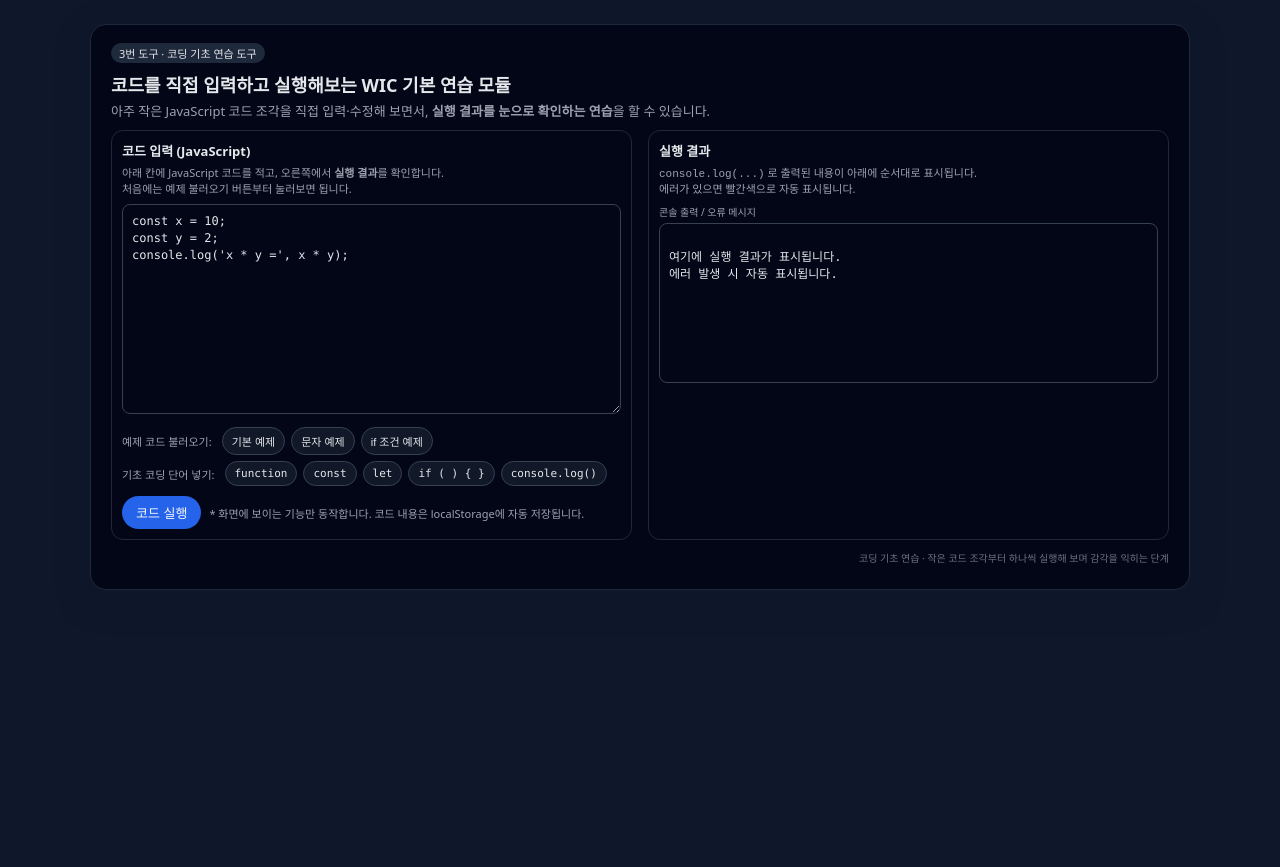
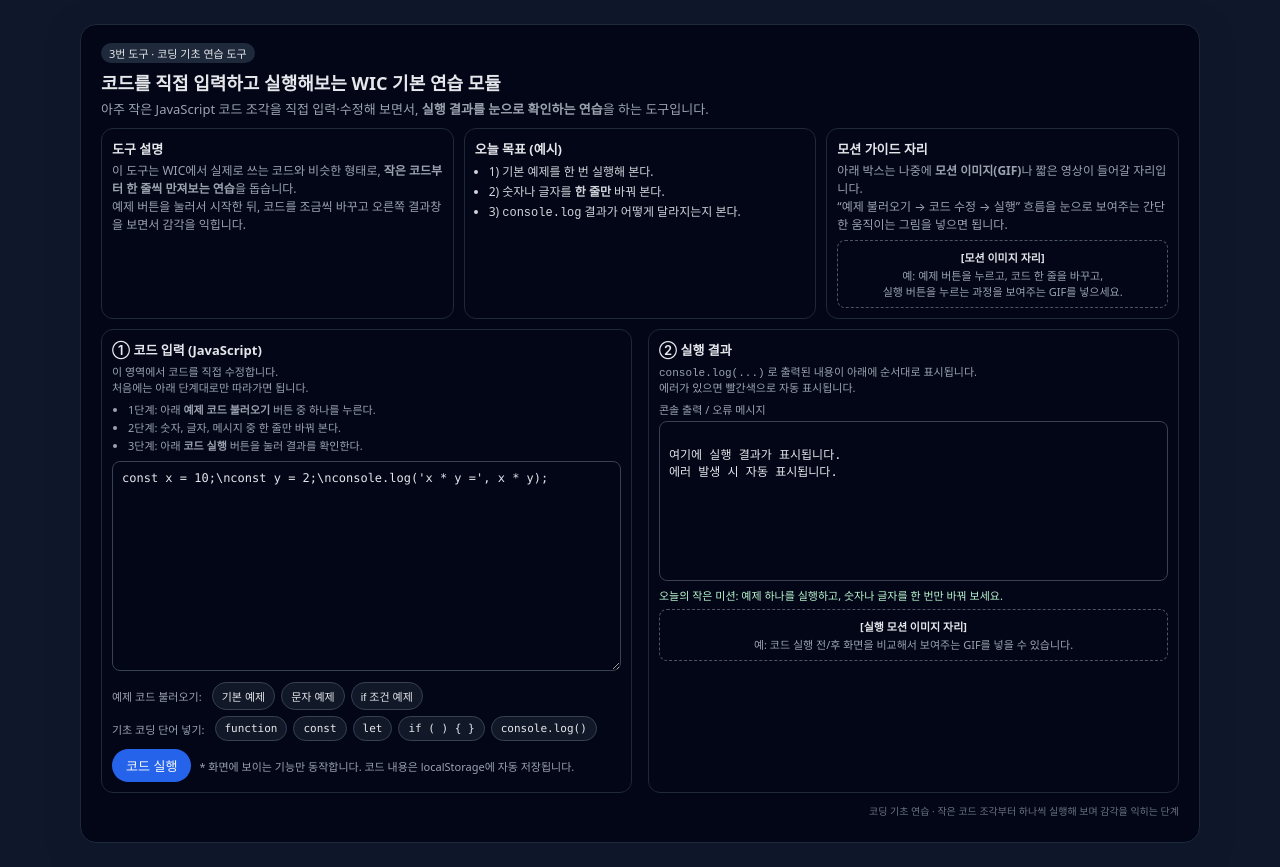
Before and after one commit to obk369369-spec/03-coding_practice, a plain HTML site: page public/index.html in a window 1280 px wide. Before the commit the page ends 800 px from the top, so only its background shows below. Drawn offline with Linux system fonts and the light colour scheme.

Commit message:
Update index.html

```diff
--- a/public/index.html
+++ b/public/index.html
@@ -13,13 +13,22 @@
       color: #e5e7eb;
     }
     .app {
-      max-width: 1100px;
+      max-width: 1120px;
       margin: 24px auto;
       padding: 16px 20px 24px;
       background: #020617;
       border-radius: 16px;
       border: 1px solid #1e293b;
       box-shadow: 0 10px 30px rgba(15,23,42,0.6);
+    }
+    .badge {
+      display: inline-block;
+      padding: 2px 8px;
+      border-radius: 999px;
+      background: #1e293b;
+      font-size: 11px;
+      color: #e5e7eb;
+      margin-bottom: 6px;
     }
     h1 {
       font-size: 18px;
@@ -30,14 +39,38 @@
       color: #9ca3af;
       margin-bottom: 10px;
     }
-    .badge {
-      display: inline-block;
-      padding: 2px 8px;
-      border-radius: 999px;
-      background: #1e293b;
-      font-size: 11px;
-      color: #e5e7eb;
-      margin-bottom: 8px;
+    .top-row {
+      display: flex;
+      flex-wrap: wrap;
+      gap: 10px;
+      margin-bottom: 10px;
+    }
+    .top-card {
+      flex: 1 1 260px;
+      min-width: 0;
+      background: #020617;
+      border-radius: 12px;
+      border: 1px solid #1f2937;
+      padding: 10px;
+    }
+    .top-title {
+      font-size: 13px;
+      font-weight: 600;
+      margin-bottom: 4px;
+    }
+    .top-text {
+      font-size: 12px;
+      color: #9ca3af;
+      line-height: 1.5;
+    }
+    .goal-list {
+      font-size: 12px;
+      margin: 4px 0 0 0;
+      padding-left: 14px;
+      color: #d1d5db;
+    }
+    .goal-list li {
+      margin-bottom: 2px;
     }
     .layout {
       display: flex;
@@ -61,7 +94,16 @@
     .panel-desc {
       font-size: 11px;
       color: #9ca3af;
-      margin-bottom: 8px;
+      margin-bottom: 6px;
+    }
+    .steps {
+      font-size: 11px;
+      color: #9ca3af;
+      margin: 6px 0 8px 0;
+      padding-left: 16px;
+    }
+    .steps li {
+      margin-bottom: 2px;
     }
     textarea {
       width: 100%;
@@ -75,9 +117,6 @@
       resize: vertical;
       font-family: "Fira Code", Consolas, monospace;
       line-height: 1.4;
-    }
-    .code-input {
-      background: #020617;
     }
     .hint-row {
       display: flex;
@@ -109,25 +148,19 @@
       padding: 7px 14px;
       border-radius: 999px;
     }
-    .btn-main:hover {
-      background: #1d4ed8;
-    }
+    .btn-main:hover { background: #1d4ed8; }
     .btn-ghost {
       background: #111827;
       color: #e5e7eb;
       border: 1px solid #374151;
     }
-    .btn-ghost:hover {
-      background: #020617;
-    }
+    .btn-ghost:hover { background: #020617; }
     .btn-chip {
       background: #111827;
       color: #e5e7eb;
       border: 1px solid #374151;
     }
-    .btn-chip:hover {
-      background: #0b1120;
-    }
+    .btn-chip:hover { background: #0b1120; }
     .btn-chip span.key {
       font-family: "Fira Code", Consolas, monospace;
       font-size: 11px;
@@ -137,7 +170,7 @@
       flex-wrap: wrap;
       gap: 8px;
       align-items: center;
-      margin-top: 10px;
+      margin-top: 8px;
     }
     .run-note {
       font-size: 11px;
@@ -159,15 +192,28 @@
       color: #9ca3af;
       margin-bottom: 4px;
     }
-    .output-ok {
-      color: #a5f3fc;
+    .output-ok { color: #a5f3fc; }
+    .output-err { color: #fecaca; }
+    .motivation {
+      font-size: 11px;
+      color: #bbf7d0;
+      margin-top: 6px;
     }
-    .output-err {
-      color: #fecaca;
+    .motion-box {
+      margin-top: 6px;
+      border-radius: 8px;
+      border: 1px dashed #4b5563;
+      padding: 8px;
+      font-size: 11px;
+      color: #9ca3af;
+      background: #020617;
+      text-align: center;
     }
-    .tag {
-      font-size: 10px;
-      color: #9ca3af;
+    .motion-title {
+      font-weight: 600;
+      font-size: 11px;
+      margin-bottom: 2px;
+      color: #e5e7eb;
     }
     footer {
       margin-top: 10px;
@@ -176,7 +222,7 @@
       text-align: right;
     }
     @media (max-width: 720px) {
-      .app { margin: 12px; padding: 12px 12px 16px; }
+      .app { margin: 10px; padding: 12px 12px 16px; }
     }
   </style>
 </head>
@@ -186,26 +232,68 @@
     <h1>코드를 직접 입력하고 실행해보는 WIC 기본 연습 모듈</h1>
     <div class="subtitle">
       아주 작은 JavaScript 코드 조각을 직접 입력·수정해 보면서,
-      <strong>실행 결과를 눈으로 확인하는 연습</strong>을 할 수 있습니다.
+      <strong>실행 결과를 눈으로 확인하는 연습</strong>을 하는 도구입니다.
     </div>
 
+    <!-- 상단: 도구 설명 + 오늘 목표 + 모션 안내 -->
+    <div class="top-row">
+      <div class="top-card">
+        <div class="top-title">도구 설명</div>
+        <div class="top-text">
+          이 도구는 WIC에서 실제로 쓰는 코드와 비슷한 형태로,
+          <strong>작은 코드부터 한 줄씩 만져보는 연습</strong>을 돕습니다.<br />
+          예제 버튼을 눌러서 시작한 뒤, 코드를 조금씩 바꾸고
+          오른쪽 결과창을 보면서 감각을 익힙니다.
+        </div>
+      </div>
+      <div class="top-card">
+        <div class="top-title">오늘 목표 (예시)</div>
+        <ul class="goal-list">
+          <li>1) 기본 예제를 한 번 실행해 본다.</li>
+          <li>2) 숫자나 글자를 <strong>한 줄만</strong> 바꿔 본다.</li>
+          <li>3) <code>console.log</code> 결과가 어떻게 달라지는지 본다.</li>
+        </ul>
+      </div>
+      <div class="top-card">
+        <div class="top-title">모션 가이드 자리</div>
+        <div class="top-text">
+          아래 박스는 나중에 <strong>모션 이미지(GIF)</strong>나
+          짧은 영상이 들어갈 자리입니다.<br />
+          “예제 불러오기 → 코드 수정 → 실행” 흐름을
+          눈으로 보여주는 간단한 움직이는 그림을 넣으면 됩니다.
+        </div>
+        <div class="motion-box">
+          <div class="motion-title">[모션 이미지 자리]</div>
+          예: 예제 버튼을 누르고, 코드 한 줄을 바꾸고,<br />
+          실행 버튼을 누르는 과정을 보여주는 GIF를 넣으세요.
+        </div>
+      </div>
+    </div>
+
+    <!-- 메인 레이아웃 -->
     <div class="layout">
-      <!-- 코드 입력 패널 -->
+      <!-- 왼쪽: 코드 입력 / 예제 / 사용 방법 -->
       <div class="panel">
-        <div class="panel-title">코드 입력 (JavaScript)</div>
+        <div class="panel-title">① 코드 입력 (JavaScript)</div>
         <div class="panel-desc">
-          아래 칸에 JavaScript 코드를 적고, 오른쪽에서 <strong>실행 결과</strong>를 확인합니다.<br />
-          처음에는 예제 불러오기 버튼부터 눌러보면 됩니다.
+          이 영역에서 코드를 직접 수정합니다.<br />
+          처음에는 아래 단계대로만 따라가면 됩니다.
         </div>
+        <ul class="steps">
+          <li>1단계: 아래 <strong>예제 코드 불러오기</strong> 버튼 중 하나를 누른다.</li>
+          <li>2단계: 숫자, 글자, 메시지 중 한 줄만 바꿔 본다.</li>
+          <li>3단계: 아래 <strong>코드 실행</strong> 버튼을 눌러 결과를 확인한다.</li>
+        </ul>
+
         <textarea
           id="code-input"
-          class="code-input"
           placeholder="예:
 const x = 10;
-console.log(x * 2);"
+const y = 2;
+console.log('x * y =', x * y);"
         ></textarea>
 
-        <div class="hint-row" style="margin-top: 8px;">
+        <div class="hint-row">
           <span class="hint-label">예제 코드 불러오기:</span>
           <button class="btn-ghost" type="button" data-example="basic">기본 예제</button>
           <button class="btn-ghost" type="button" data-example="string">문자 예제</button>
@@ -229,19 +317,24 @@ console.log(x * 2);"
         </div>
       </div>
 
-      <!-- 결과 패널 -->
+      <!-- 오른쪽: 실행 결과 / 메시지 / 모션 안내 -->
       <div class="panel">
-        <div class="panel-title">실행 결과</div>
+        <div class="panel-title">② 실행 결과</div>
         <div class="panel-desc">
           <code>console.log(...)</code> 로 출력된 내용이 아래에 순서대로 표시됩니다.<br />
           에러가 있으면 빨간색으로 자동 표시됩니다.
         </div>
-        <div class="output-label">
-          <span class="tag">콘솔 출력 / 오류 메시지</span>
-        </div>
+        <div class="output-label">콘솔 출력 / 오류 메시지</div>
         <div id="output" class="output-box">
 여기에 실행 결과가 표시됩니다.
 에러 발생 시 자동 표시됩니다.
+        </div>
+        <div class="motivation" id="motivation-text">
+          오늘의 작은 미션: 예제 하나를 실행하고, 숫자나 글자를 한 번만 바꿔 보세요.
+        </div>
+        <div class="motion-box">
+          <div class="motion-title">[실행 모션 이미지 자리]</div>
+          예: 코드 실행 전/후 화면을 비교해서 보여주는 GIF를 넣을 수 있습니다.
         </div>
       </div>
     </div>
@@ -258,6 +351,7 @@ console.log(x * 2);"
       const outputBox = document.getElementById("output");
       const exampleButtons = document.querySelectorAll("button[data-example]");
       const snippetButtons = document.querySelectorAll("button[data-snippet]");
+      const motivationText = document.getElementById("motivation-text");
       const STORAGE_KEY = "wic_coding_basic_code_v1";
 
       // 기본 예제들
@@ -266,11 +360,11 @@ console.log(x * 2);"
           "const x = 10;",
           "const y = 2;",
           "console.log('x * y =', x * y);"
-        ].join("\n"),
+        ].join("\\n"),
         string: [
           "const name = 'WIC';",
           "console.log('안녕하세요,', name, '입니다.');"
-        ].join("\n"),
+        ].join("\\n"),
         if: [
           "const value = 7;",
           "if (value > 5) {",
@@ -278,7 +372,7 @@ console.log(x * 2);"
           "} else {",
           "  console.log('5보다 크지 않습니다.');",
           "}"
-        ].join("\n")
+        ].join("\\n")
       };
 
       // localStorage 복원
@@ -298,7 +392,7 @@ console.log(x * 2);"
         try {
           localStorage.setItem(STORAGE_KEY, codeInput.value);
         } catch (e) {
-          // 저장 실패 시는 그냥 무시
+          /* 무시 */
         }
       });
 
@@ -312,6 +406,8 @@ console.log(x * 2);"
             try {
               localStorage.setItem(STORAGE_KEY, ex);
             } catch (e) {}
+            motivationText.textContent =
+              "좋습니다. 이제 숫자나 메시지를 한 줄만 바꿔 보고, 아래 [코드 실행]을 눌러 보세요.";
           }
         });
       });
@@ -324,7 +420,6 @@ console.log(x * 2);"
           const end = codeInput.selectionEnd;
           const text = codeInput.value;
           codeInput.value = text.slice(0, start) + snippet + text.slice(end);
-          // 커서를 snippet 끝으로 이동
           const cursorPos = start + snippet.length;
           codeInput.selectionStart = codeInput.selectionEnd = cursorPos;
           codeInput.focus();
@@ -338,9 +433,12 @@ console.log(x * 2);"
       runBtn.addEventListener("click", () => {
         const userCode = codeInput.value;
         if (!userCode.trim()) {
-          outputBox.textContent = "코드가 비어 있습니다. 예제 불러오기를 먼저 눌러보세요.";
+          outputBox.textContent =
+            "코드가 비어 있습니다. 예제 불러오기를 먼저 눌러보세요.";
           outputBox.classList.remove("output-err");
           outputBox.classList.add("output-ok");
+          motivationText.textContent =
+            "먼저 예제 버튼을 눌러 코드 한 덩어리를 만들어 주세요.";
           return;
         }
 
@@ -352,21 +450,25 @@ console.log(x * 2);"
         };
 
         try {
-          // 사용자 코드 실행
           const fn = new Function("console", userCode);
           fn(fakeConsole);
 
           if (logs.length === 0) {
-            outputBox.textContent = "실행 완료: console.log(...) 출력이 없습니다.";
+            outputBox.textContent =
+              "실행 완료: console.log(...) 출력이 없습니다.";
           } else {
-            outputBox.textContent = logs.join("\n");
+            outputBox.textContent = logs.join("\\n");
           }
           outputBox.classList.remove("output-err");
           outputBox.classList.add("output-ok");
+          motivationText.textContent =
+            "잘 되었습니다. 내일은 if 예제나 다른 숫자 조합도 한 번 바꿔 보면 좋습니다.";
         } catch (err) {
-          outputBox.textContent = "에러 발생:\n" + String(err);
+          outputBox.textContent = "에러 발생:\\n" + String(err);
           outputBox.classList.remove("output-ok");
           outputBox.classList.add("output-err");
+          motivationText.textContent =
+            "에러가 나도 괜찮습니다. 한 줄씩 다시 읽어 보면서 어디가 다른지 찾는 연습이 됩니다.";
         }
       });
     })();
```
